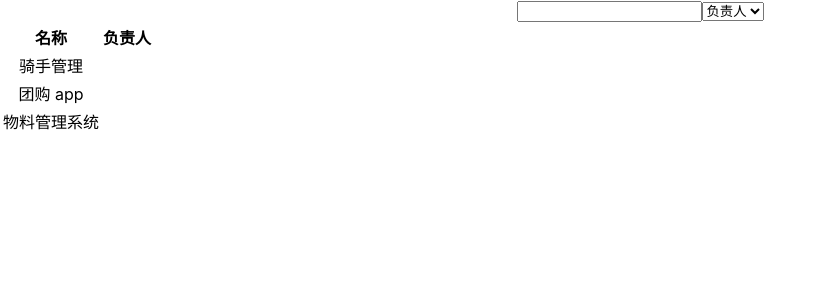
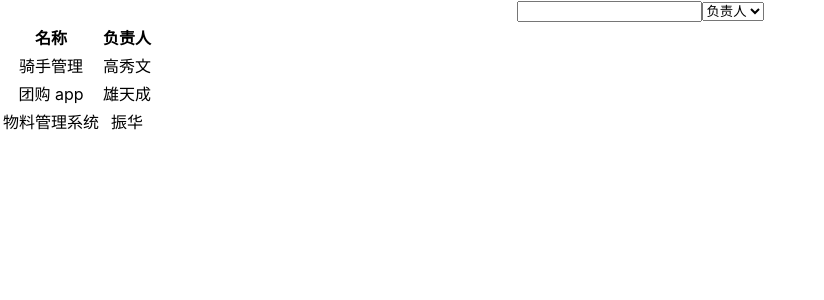
Before and after one commit to kcshan/jira, a React (Create React App) app: page / in a window 1280 px wide. Shown: the top 300 px of the page, without its empty margins (0-824 px from the left). Built offline with nearby package versions, Linux system fonts and the light colour scheme; data requests are answered from the project's data file.

Commit message:
feat: 添加工程列表

```diff
--- a/src/screens/project-list/index.jsx
+++ b/src/screens/project-list/index.jsx
@@ -1,6 +1,8 @@
 import React, { useEffect, useState } from "react";
+import * as qs from "qs";
 import { SearchPanel } from "./search-panel"
 import { List } from "./list"
+import { cleanObject } from "../../utils"
 
 const apiUrl = process.env.REACT_APP_API_URL;
 
@@ -13,13 +15,21 @@ export const ProjectListScreen = () => {
   const [list, setList] = useState([]);
 
   useEffect(() => {
-    fetch(`${apiUrl}/projects`).then(async response => {
+    fetch(`${apiUrl}/projects?${qs.stringify(cleanObject(param))}`).then(async response => {
       if (response.ok) {
         setList(await response.json());
       }
     })
   }, [param])
 
+  useEffect(() => {
+    fetch(`${apiUrl}/users`).then(async (response) => {
+      if (response.ok) {
+        setUsers(await response.json());
+      }
+    });
+  }, []);
+
   return <div>
     <SearchPanel users={users} param={param} setParam={setParam}/>
     <List users={users} list={list}/>
--- a/src/screens/project-list/list.jsx
+++ b/src/screens/project-list/list.jsx
@@ -10,7 +10,7 @@ export const List = ({list, users}) => {
     </thead>
     <tbody>
       {
-        list.map(project => <tr>
+        list.map(project => <tr key={project.id}>
           <td>{project.name}</td>
           <td>{users.find(user => user.id === project.personId)?.name}</td>
         </tr>)
--- a/src/screens/project-list/search-panel.jsx
+++ b/src/screens/project-list/search-panel.jsx
@@ -15,7 +15,7 @@ export const SearchPanel = ({ users, param, setParam }) => {
         <option value={""}>负责人</option>
         {
           users.map((user) => {
-            return <option value={user.id}>user.name</option>
+            return <option value={user.id} key={user.id}>{user.name}</option>
           })
         }
       </select>
--- /dev/null
+++ b/src/utils/index.ts
@@ -0,0 +1,23 @@
+import { useState, useEffect } from "react";
+
+export const isFalsy = (value: any) => (value === 0 ? false : !value);
+
+// 在一个函数里，改变传入的对象本身是不好的
+export const cleanObject = (object: object) => {
+  const result = { ...object };
+  Object.keys(result).forEach((key) => {
+    // @ts-ignore
+    const value = result[key];
+    if (isFalsy(value)) {
+      // @ts-ignore
+      delete result[key];
+    }
+  });
+  return result;
+};
+
+export const useMount = (callback: () => void) => {
+  useEffect(() => {
+    callback();
+  }, []);
+};
```
